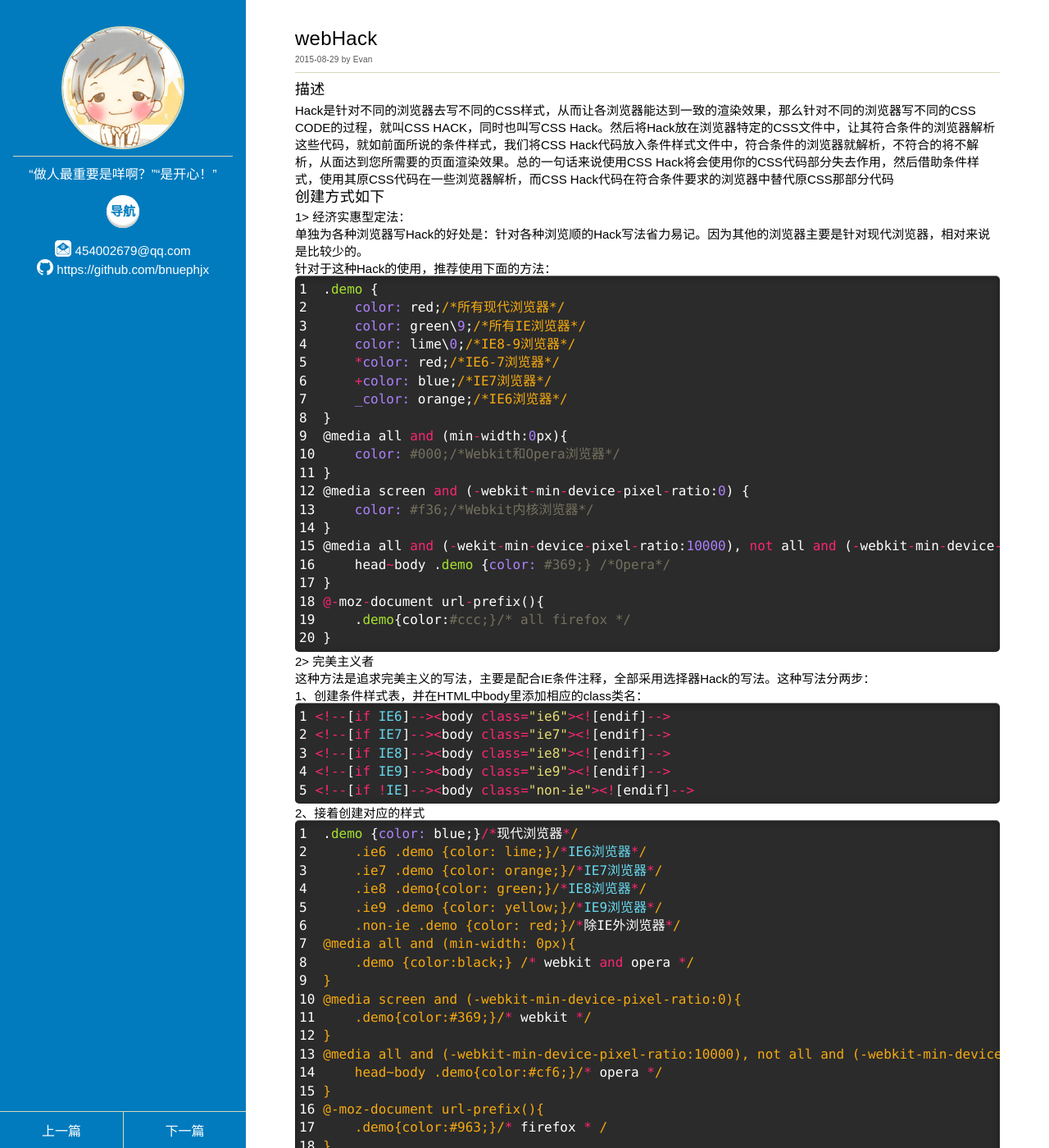
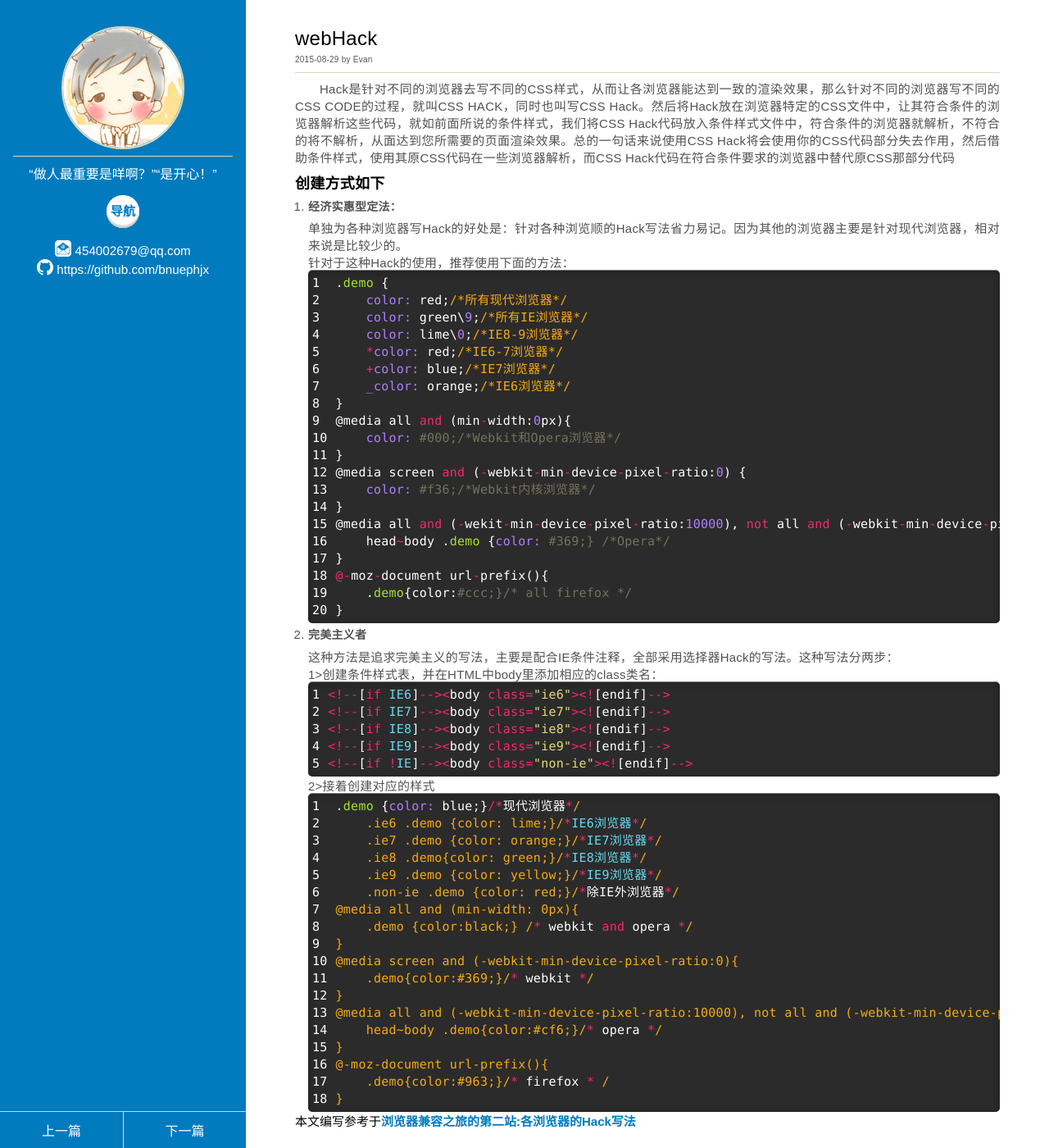
Before and after one commit to bnuephjx/bnuephjx.github.io, a Jekyll site: the page built from _posts/2015-08-29-webHack.html, in a window 1280 px wide and 1400 px high. Shown: the whole window at 82% size. Built offline with Jekyll 4.4.1, drawn with Linux system fonts in a browser that asks for light colours.

Commit message:
更新文章

```diff
--- a/_posts/2015-08-29-webHack.html
+++ b/_posts/2015-08-29-webHack.html
@@ -9,20 +9,16 @@ tags:
 categories: CSS
 description: Hack是针对不同的浏览器去写不同的CSS样式，从而让各浏览器能达到一致的渲染效果，那么针对不同的浏览器写不同的CSS CODE的过程，就叫CSS HACK，同时也叫写CSS Hack。然后将Hack放在浏览器特定的CSS文件中，让其符合条件的浏览器解析这些代码，就如前面所说的条件样式，我们将CSS Hack代码放入条件样式文件中，符合条件的浏览器就解析，不符合的将不解析，从面达到您所需要的页面渲染效果。总的一句话来说使用CSS Hack将会使用你的CSS代码部分失去作用，然后借助条件样式，使用其原CSS代码在一些浏览器解析，而CSS Hack代码在符合条件要求的浏览器中替代原CSS那部分代码
 ---
-<article class="infoContent">
-    <h4 class="infoSubTitle">描述</h4>
-    <p>
-       Hack是针对不同的浏览器去写不同的CSS样式，从而让各浏览器能达到一致的渲染效果，那么针对不同的浏览器写不同的CSS CODE的过程，就叫CSS HACK，同时也叫写CSS Hack。然后将Hack放在浏览器特定的CSS文件中，让其符合条件的浏览器解析这些代码，就如前面所说的条件样式，我们将CSS Hack代码放入条件样式文件中，符合条件的浏览器就解析，不符合的将不解析，从面达到您所需要的页面渲染效果。总的一句话来说使用CSS Hack将会使用你的CSS代码部分失去作用，然后借助条件样式，使用其原CSS代码在一些浏览器解析，而CSS Hack代码在符合条件要求的浏览器中替代原CSS那部分代码
-    </p>
-    <h4 class="infoSubTitle">创建方式如下</h4>
-    <p>
-        1> 经济实惠型定法：
-    </p>
-    <p>
-        单独为各种浏览器写Hack的好处是：针对各种浏览顺的Hack写法省力易记。因为其他的浏览器主要是针对现代浏览器，相对来说是比较少的。<br />
-        针对于这种Hack的使用，推荐使用下面的方法：
-    </p>
-    {% highlight ruby linenos%}.demo {
+<summary class="font text-indent">
+    Hack是针对不同的浏览器去写不同的CSS样式，从而让各浏览器能达到一致的渲染效果，那么针对不同的浏览器写不同的CSS CODE的过程，就叫CSS HACK，同时也叫写CSS Hack。然后将Hack放在浏览器特定的CSS文件中，让其符合条件的浏览器解析这些代码，就如前面所说的条件样式，我们将CSS Hack代码放入条件样式文件中，符合条件的浏览器就解析，不符合的将不解析，从面达到您所需要的页面渲染效果。总的一句话来说使用CSS Hack将会使用你的CSS代码部分失去作用，然后借助条件样式，使用其原CSS代码在一些浏览器解析，而CSS Hack代码在符合条件要求的浏览器中替代原CSS那部分代码
+</summary>
+<h4><strong>创建方式如下</strong></h4>
+<ol>
+    <li class="font">
+        <h5 class="font-color ptb"><strong>经济实惠型定法：</strong></h5>
+        <p>单独为各种浏览器写Hack的好处是：针对各种浏览顺的Hack写法省力易记。因为其他的浏览器主要是针对现代浏览器，相对来说是比较少的。</p>
+        <p>针对于这种Hack的使用，推荐使用下面的方法：</p>
+        {% highlight ruby linenos%}.demo {
     color: red;/*所有现代浏览器*/
     color: green\9;/*所有IE浏览器*/
     color: lime\0;/*IE8-9浏览器*/
@@ -42,24 +38,18 @@ description: Hack是针对不同的浏览器去写不同的CSS样式，从而让
 @-moz-document url-prefix(){
     .demo{color:#ccc;}/* all firefox */
 }{% endhighlight %}
-    <p>
-        2> 完美主义者
-    </p>
-    <p>
-        这种方法是追求完美主义的写法，主要是配合IE条件注释，全部采用选择器Hack的写法。这种写法分两步：
-    </p>
-    <p>
-        1、创建条件样式表，并在HTML中body里添加相应的class类名：
-    </p>
-    {% highlight ruby linenos%}<!--[if IE6]--><body class="ie6"><![endif]-->
+    </li>
+    <li class="font">
+        <h5 class="font-color ptb"><strong>完美主义者</strong></h5>
+        <p>这种方法是追求完美主义的写法，主要是配合IE条件注释，全部采用选择器Hack的写法。这种写法分两步：</p>
+        <p>1>创建条件样式表，并在HTML中body里添加相应的class类名：</p>
+        {% highlight ruby linenos%}<!--[if IE6]--><body class="ie6"><![endif]-->
 <!--[if IE7]--><body class="ie7"><![endif]-->
 <!--[if IE8]--><body class="ie8"><![endif]-->
 <!--[if IE9]--><body class="ie9"><![endif]-->
 <!--[if !IE]--><body class="non-ie"><![endif]-->{% endhighlight %}
-    <p>
-        2、接着创建对应的样式
-    </p>
-    {% highlight ruby linenos%}.demo {color: blue;}/*现代浏览器*/
+        <p>2>接着创建对应的样式</p>
+        {% highlight ruby linenos%}.demo {color: blue;}/*现代浏览器*/
     .ie6 .demo {color: lime;}/*IE6浏览器*/
     .ie7 .demo {color: orange;}/*IE7浏览器*/
     .ie8 .demo{color: green;}/*IE8浏览器*/
@@ -77,5 +67,6 @@ description: Hack是针对不同的浏览器去写不同的CSS样式，从而让
 @-moz-document url-prefix(){
     .demo{color:#963;}/* firefox * /
 }{% endhighlight %}
+    </li>
+</ol>
 <p>本文编写参考于<a href="http://www.w3cplus.com/css/create-css-browers-hacks" target="_blank">浏览器兼容之旅的第二站:各浏览器的Hack写法</a></p>
-</article>
--- a/assets/css/blog.css
+++ b/assets/css/blog.css
@@ -1301,6 +1301,7 @@ body .font,
   color: #525252;
   letter-spacing: 0.25px;
   font-size: 15px;
+  text-align: justify;
 }
 .phone-menu {
   position: fixed;
@@ -1773,6 +1774,7 @@ img {
   border-left: 5px solid #ccc;
   background: #F8F8F8;
   font-size: 95%;
+  text-align: justify;
 }
 .main .timelineBox {
   padding: 15px;
```
